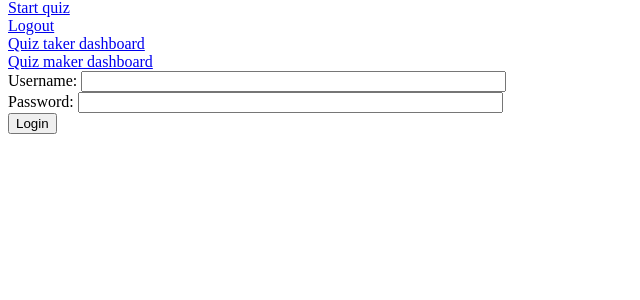
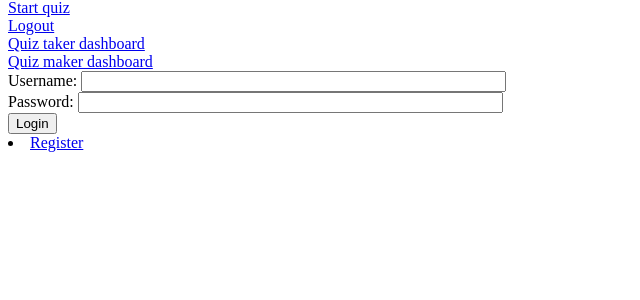
Before and after one commit to dulmant/WAD2_7B_group_project, a Django app: page /quizapp/ in a window 1280 px wide. Shown: the part 115-415 px from the top of the page, without its empty margins (0-640 px from the left). Run offline with Django 3.2, Linux system fonts and the light colour scheme; the visitor is signed in with stand-in values (Sample User, id 1).

Commit message:
added register button

```diff
--- a/templates/quizapp/index.html
+++ b/templates/quizapp/index.html
@@ -30,7 +30,7 @@
 		</form>
 
 		</div>
-
+		<li><a href="{% url 'quizapp:register' %}">Register</a></li>
 	</body>
 
 </html>
```
